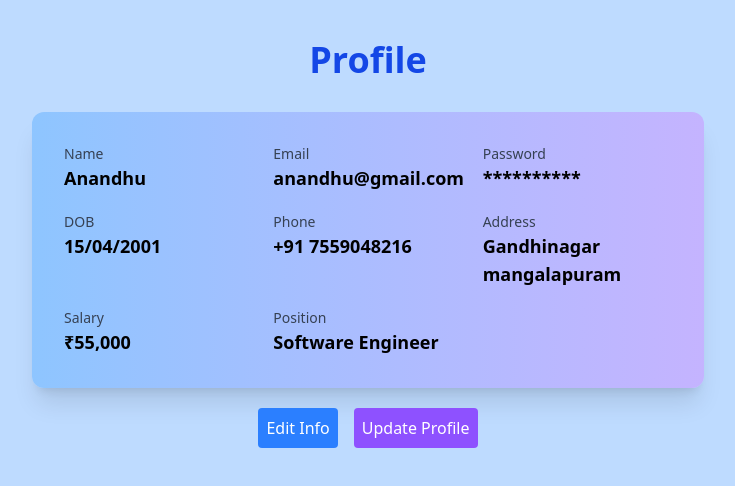
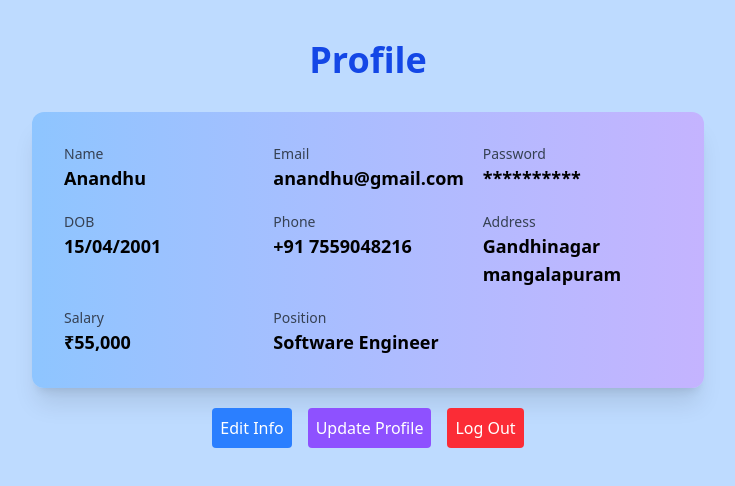
Before and after one commit to srz-anandhu/emp-client, a React (Vite) app in the folder client/: page /profile in a window 1280 px wide. Shown: the top 486 px of the page, without its empty margins (272-1007 px from the left). Built offline with nearby package versions, Linux system fonts and the light colour scheme.

Commit message:
added logout button in profile

```diff
--- a/client/src/components/Profile.jsx
+++ b/client/src/components/Profile.jsx
@@ -51,6 +51,9 @@ export default function Profile() {
                 <div>
                     <button className="bg-violet-500 my-5 rounded p-2 hover:bg-violet-700 text-white cursor-pointer">Update Profile</button>
                 </div>
+                <div>
+                    <button className="bg-red-500 p-2 rounded my-5 text-white hover:bg-red-700">Log Out</button>
+                </div>
             </div>
         </div>
 
```
